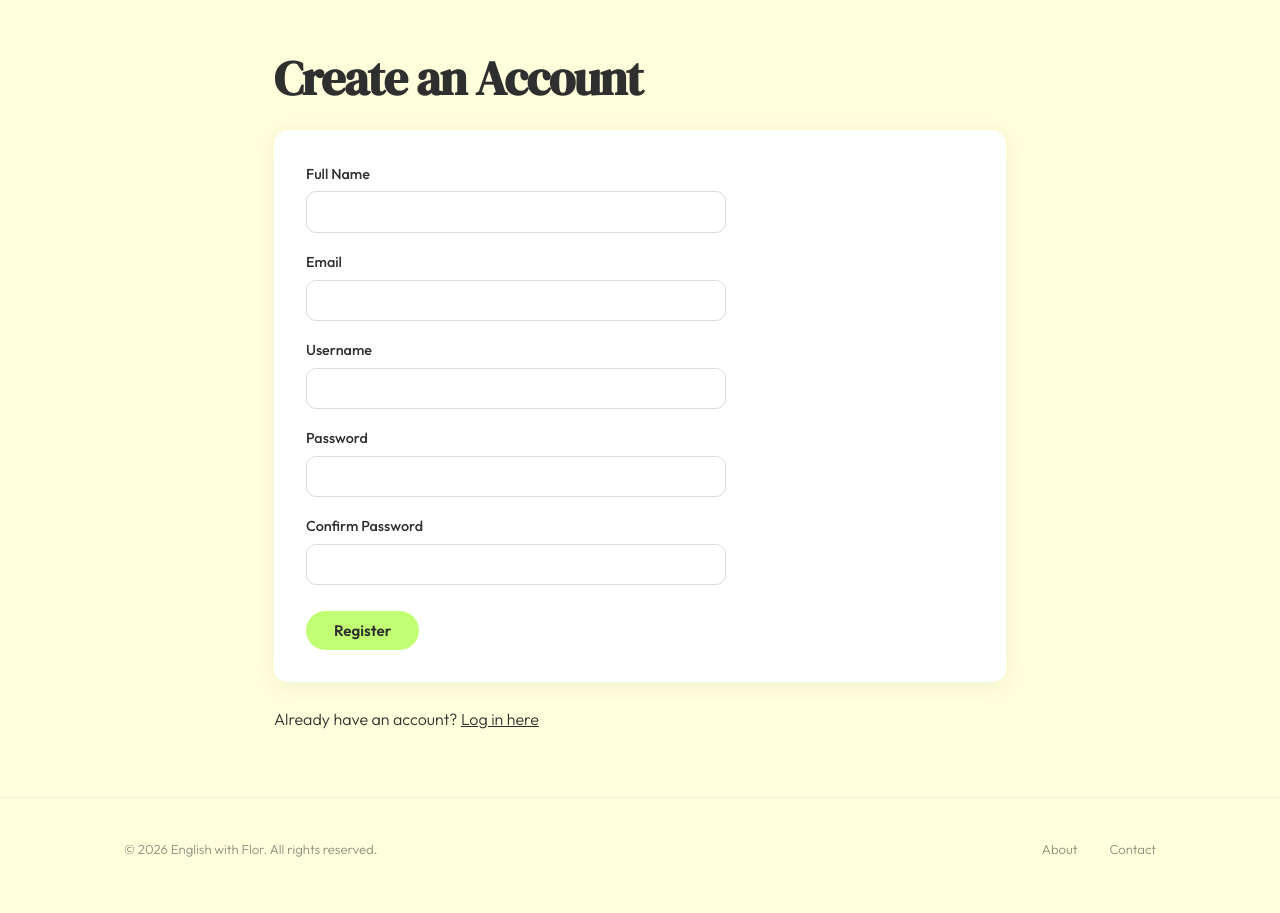
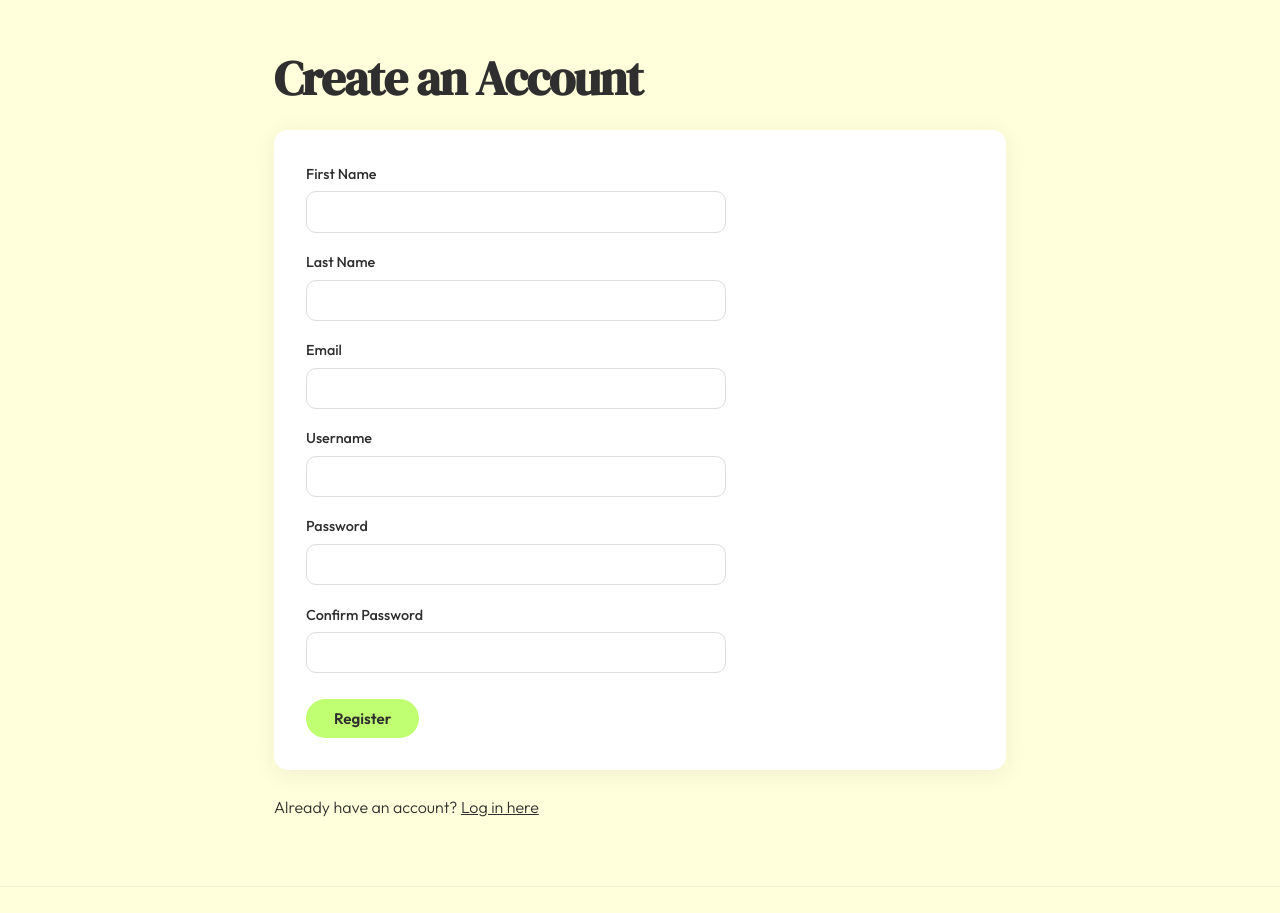
Before and after one commit to 8m7nyv54n5-ux/english-with-flor, a Flask app: page /register in a window 1280 px wide. Shown: the part 77-990 px from the top of the page. Before the commit the page ends 934 px from the top, so only its background shows below. Run offline with Flask 3, Linux system fonts and the light colour scheme.

Commit message:
Split full_name into first_name and last_name across registration flow
- models.py: replaced single full_name String(150) column with first_name and last_name String(80) columns on the User model
- forms.py: replaced full_name field with two separate StringField entries, each with DataRequired and Length validators
- auth.py: updated User() constructor call in the register route to pass first_name and last_name
- register.html: added a second form field block for last name
- dashboard.html: updated greeting to use user.first_name only
- Deleted instance/school.db — recreated automatically on next startup with the updated schema

```diff
--- a/app/auth.py
+++ b/app/auth.py
@@ -46,7 +46,8 @@ def register():
 
         # Create the new User object and save it to the database
         user = User(
-            full_name=form.full_name.data,
+            first_name=form.first_name.data,
+            last_name=form.last_name.data,
             email=form.email.data,
             username=form.username.data,
             password_hash=hashed_password
--- a/app/forms.py
+++ b/app/forms.py
@@ -10,7 +10,8 @@ from wtforms.validators import DataRequired, Email, Length, EqualTo
 
 class RegistrationForm(FlaskForm):
     """Form for creating a new user account."""
-    full_name  = StringField("Full Name",  validators=[DataRequired(), Length(min=2, max=150)])
+    first_name = StringField("First Name", validators=[DataRequired(), Length(min=2, max=80)])
+    last_name  = StringField("Last Name",  validators=[DataRequired(), Length(min=2, max=80)])
     email      = StringField("Email",      validators=[DataRequired(), Email()])  # Email() checks format
     username   = StringField("Username",   validators=[DataRequired(), Length(min=3, max=80)])
     password   = PasswordField("Password", validators=[DataRequired(), Length(min=8)])
--- a/app/models.py
+++ b/app/models.py
@@ -10,7 +10,8 @@ from app import db
 class User(UserMixin, db.Model):
     """Represents a registered user of the site."""
     id            = db.Column(db.Integer, primary_key=True)   # unique ID, auto-incremented
-    full_name     = db.Column(db.String(150), nullable=False)  # e.g. "María Fernández"
+    first_name    = db.Column(db.String(80),  nullable=False)  # e.g. "María"
+    last_name     = db.Column(db.String(80),  nullable=False)  # e.g. "Fernández"
     email         = db.Column(db.String(150), unique=True, nullable=False)  # must be unique
     username      = db.Column(db.String(80),  unique=True, nullable=False)  # must be unique
     password_hash = db.Column(db.String(256), nullable=False)  # hashed — never plain text
--- a/app/templates/dashboard.html
+++ b/app/templates/dashboard.html
@@ -3,7 +3,7 @@
 {% block content %}
 <div class="page-wrapper">
     <div class="page-content">
-        <h1>{{ t["dashboard_title"] }}, {{ user.full_name }}!</h1>
+        <h1>{{ t["dashboard_title"] }}, {{ user.first_name }}!</h1>
 
         <div class="card" style="margin-top:1.5rem">
             <h2>{{ t["dashboard_your_details"] }}</h2>
--- a/app/templates/register.html
+++ b/app/templates/register.html
@@ -17,9 +17,14 @@
             <form method="POST">
                 {{ form.hidden_tag() }}
                 <p>
-                    {{ form.full_name.label }}
-                    {{ form.full_name(size=40) }}
-                    {% for error in form.full_name.errors %}<span class="field-error">{{ error }}</span>{% endfor %}
+                    {{ form.first_name.label }}
+                    {{ form.first_name(size=40) }}
+                    {% for error in form.first_name.errors %}<span class="field-error">{{ error }}</span>{% endfor %}
+                </p>
+                <p>
+                    {{ form.last_name.label }}
+                    {{ form.last_name(size=40) }}
+                    {% for error in form.last_name.errors %}<span class="field-error">{{ error }}</span>{% endfor %}
                 </p>
                 <p>
                     {{ form.email.label }}
```
